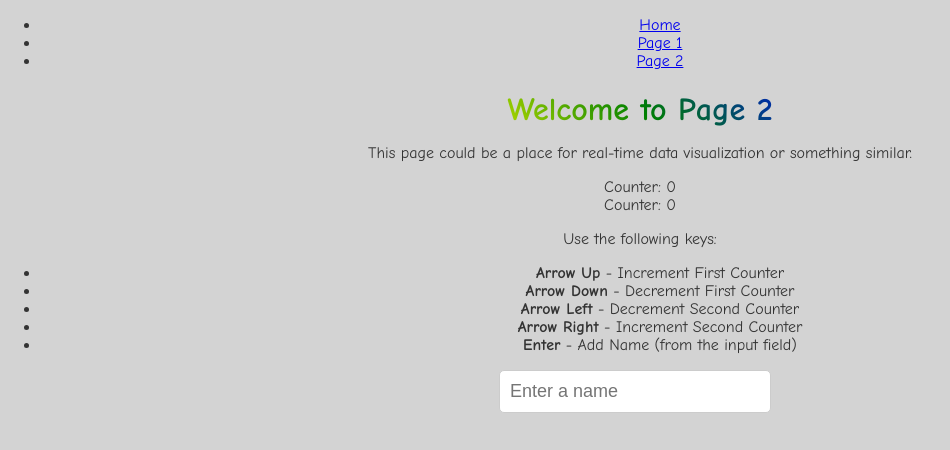
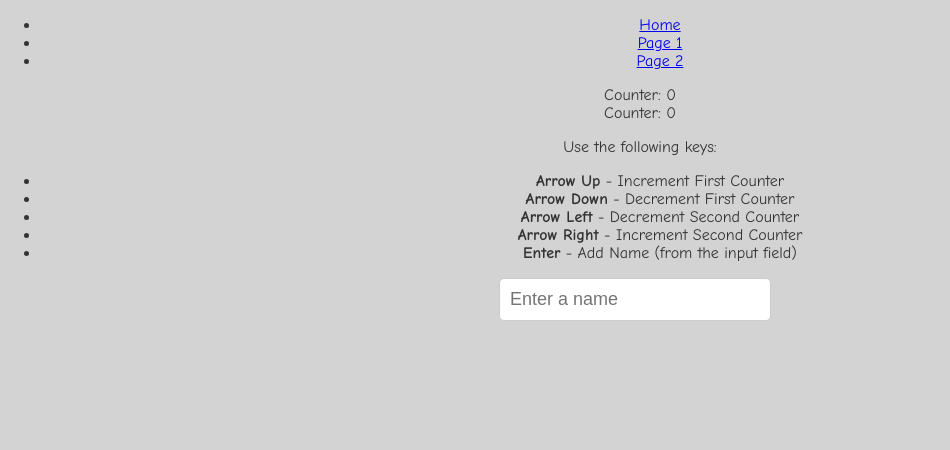
Before and after one commit to carcarloslos/cgz_backend, a website: page public/page1.html in a window 1280 px wide. Shown: the whole page, without its empty margins (0-950 px from the left). Drawn offline with Linux system fonts and the light colour scheme.

Commit message:
Update page1.html

```diff
--- a/public/page1.html
+++ b/public/page1.html
@@ -88,8 +88,6 @@
     </nav>
   </header>
   <main>
-    <h1>Welcome to Page 2</h1>
-    <p>This page could be a place for real-time data visualization or something similar.</p>
 
     <!-- Display First Counter Value -->
     <div id="counter1">Counter: 0</div>
```
